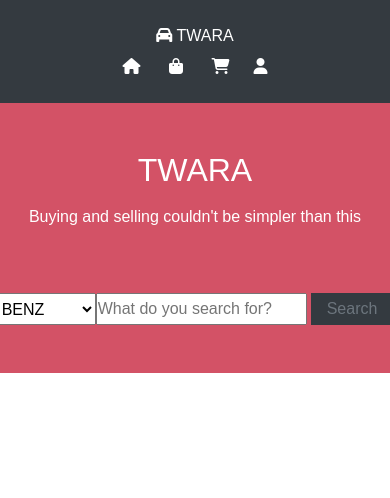
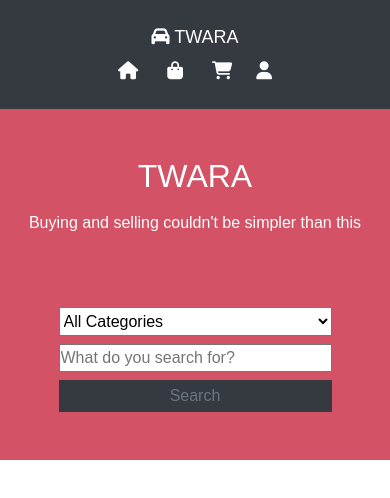
Before and after one commit to NtwaliHeritier/car-ecommerce-uncompleted-, a plain HTML site: page index.html in a window 390 px wide. Drawn offline with nearby package versions, Linux system fonts and the light colour scheme.

Commit message:
completed search section and responsiveness

```diff
--- a/index.html
+++ b/index.html
@@ -16,8 +16,10 @@
         <header class="bg-dark">
                 <nav class="d-flex text-white py-4">
                     <div class="left-nav">
-                        <span><i class="fas fa-car"></i></span>
-                        <span>TWARA</span>
+                        <a href="index.html">
+                            <span><i class="fas fa-car"></i></span>
+                            <span>TWARA</span>
+                        </a>
                     </div>
                     <div class="right-nav d-flex">
                         <div class="nav-links">
@@ -39,14 +41,15 @@
             <h2 class="pt-5 pb-2">TWARA</h1>
             <p>Buying and selling couldn't be simpler than this</p>
             <form class="d-flex py-5">
-                <select placeholder="All Categories">
+                <select class="mt-2 py-1">
+                    <option disabled selected>All Categories</option>
                     <option>BENZ</option>
                     <option>HYUNDAI</option>
                     <option>COROLLA</option>
                     <option>V8</option>
                 </select>
-                <input type="text" placeholder="What do you search for?">
-                <a href="#" class="bg-dark text-secondary ml-1 py-1 px-3">Search</a>
+                <input type="text" placeholder="What do you search for?" class="mt-2">
+                <a href="#" class="bg-dark text-secondary mt-2 py-1 px-3">Search</a>
             </form>
         </section>
         <!-- end of section1 -->
--- a/scss/index.scss
+++ b/scss/index.scss
@@ -50,7 +50,7 @@ nav {
     @include phone {
         flex-direction: column;
         align-items: center;
-        font-size: 16px;
+        font-size: 18px;
         .right-nav {
             margin-top: 2%;
             justify-content: center;
@@ -68,4 +68,12 @@ nav {
     form {
         justify-content: center;
     }
+
+    @include phone {
+        form {
+            flex-direction: column;
+            width: 70%;
+            margin: auto;
+        }
+    }
 }
```
Also changed, not shown: css/index.css.
